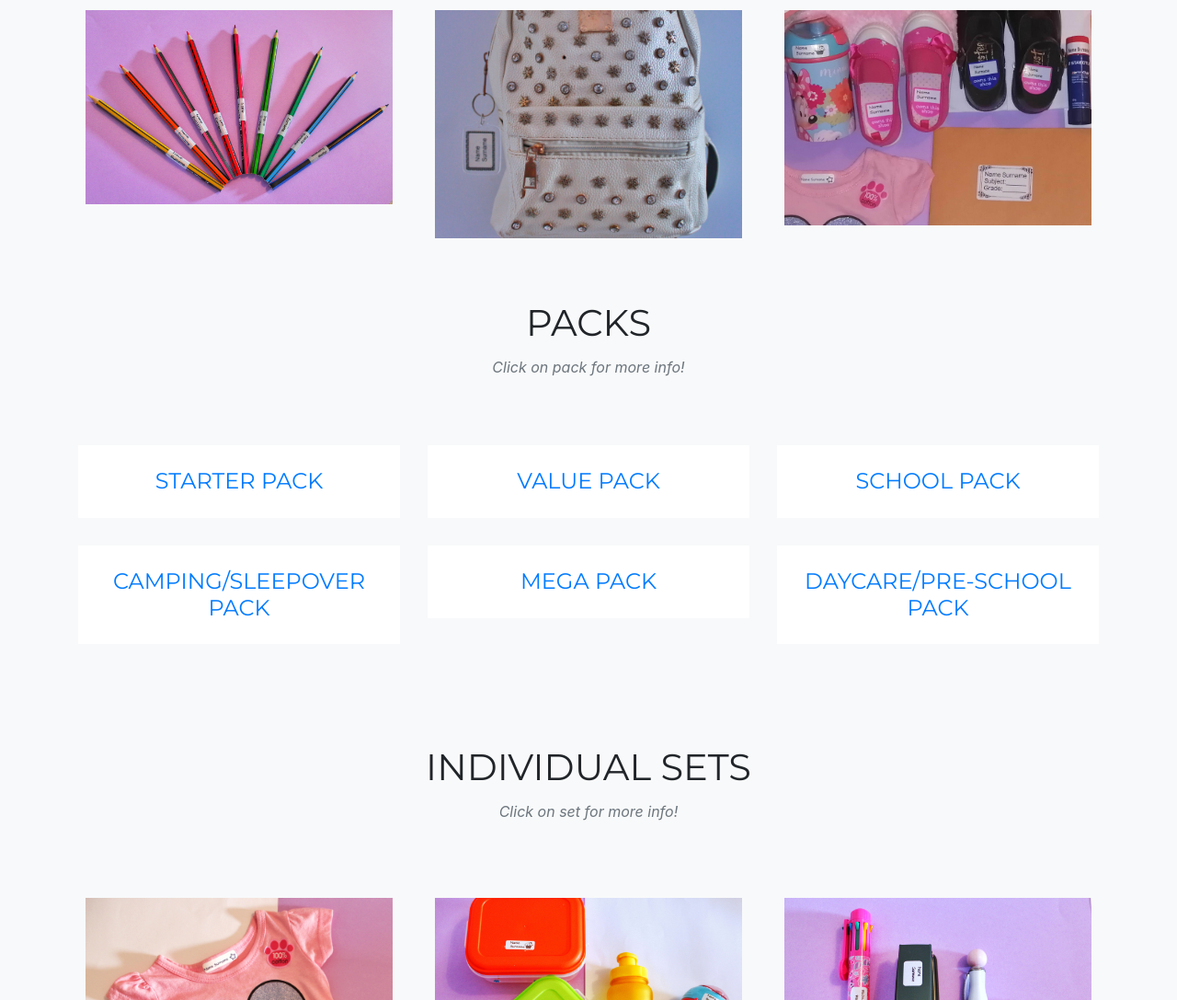
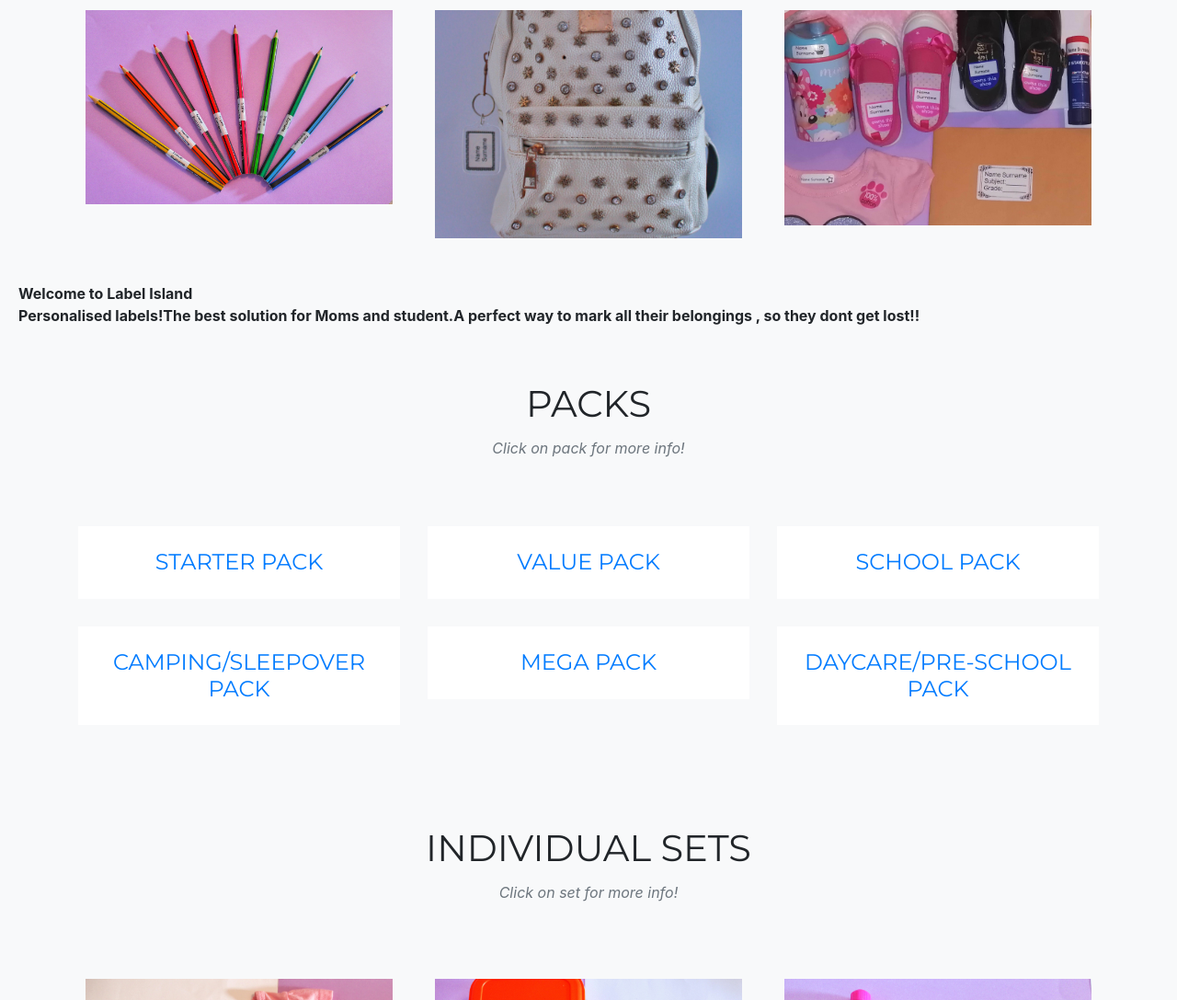
Before and after one commit to JG1R50RQDF/webtrial, a website with bundled scripts: page index.html in a window 1280 px wide. Shown: the part 785-1872 px from the top of the page at 92% size. Built offline with nearby package versions, Linux system fonts and the light colour scheme; a web font is replaced by a local one.

Commit message:
Update index.html

```diff
--- a/index.html
+++ b/index.html
@@ -56,6 +56,7 @@
 
 
   <!-- Portfolio Grid -->
+
   <section style="padding:20px !important;"class="bg-light" id="products">
     <div class="container">
       <div class="row">
@@ -171,6 +172,14 @@
       </div>
     </div>
   </section>
+
+	<section style="padding:20px !important;"class="bg-light" id="products">
+		<b>
+			Welcome to Label Island<br>
+			Personalised labels!The best solution for Moms and student.A perfect way to mark all their belongings , so they dont get lost!!
+		</b>
+	</section>
+
 
   <!-- label packs -->
   <section class="bg-light" id="portfolio">
```
